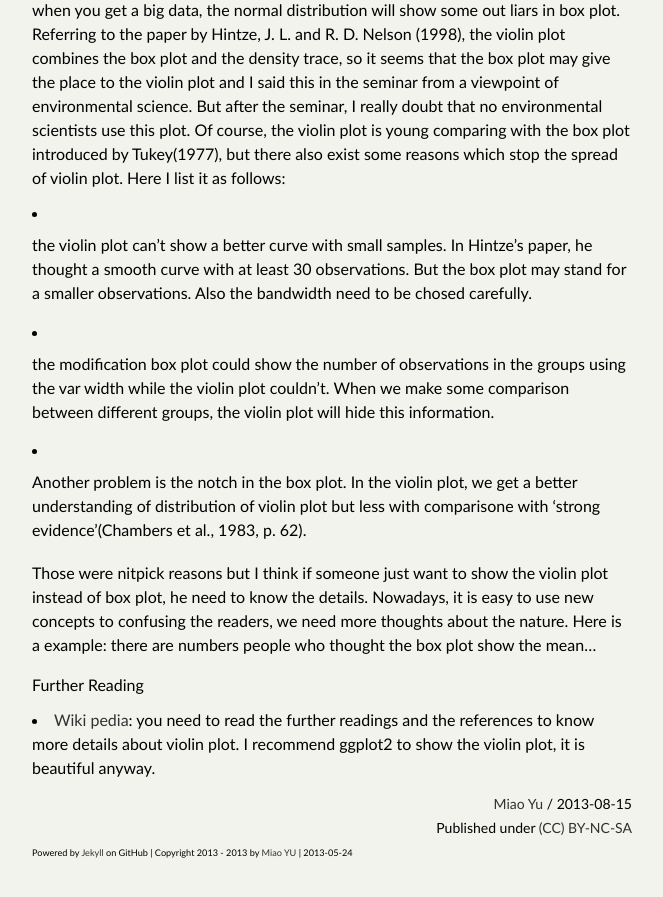
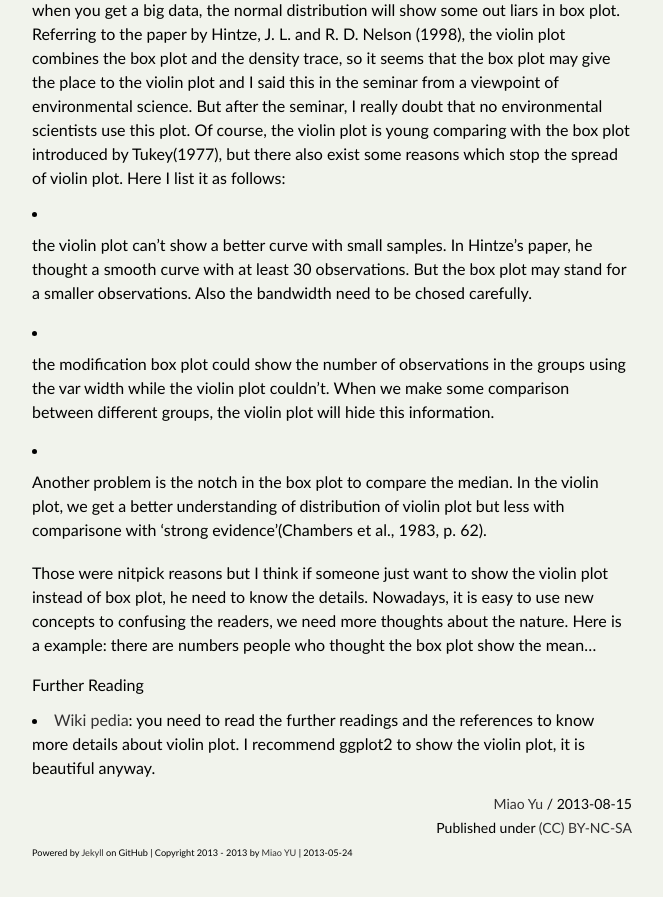
Before and after one commit to yufree/blog, a Jekyll site: the page built from _posts/2013-08-15-boxplot-vs-violinplot.md, in a window 1280 px wide and 900 px high, scrolled down 1360 px. Shown: the top 897 px of the window, without its empty margins (308-971 px from the left). Built offline with Jekyll 4.4.1, drawn with Linux system fonts in a browser that asks for light colours; some web fonts are replaced; Markdown is read by kramdown in place of the engine named in the settings; comment, search, counter and statistics services are not loaded.

Commit message:
add explanation of notch

```diff
--- a/_posts/2013-08-15-boxplot-vs-violinplot.md
+++ b/_posts/2013-08-15-boxplot-vs-violinplot.md
@@ -40,7 +40,7 @@ So obviously, the violin plot can show more information than box plot. When we p
 
 - the modification box plot could show the number of observations in the groups using the var width while the violin plot couldn't. When we make some comparison between different groups, the violin plot will hide this information.
 
-- Another problem is the notch in the box plot. In the violin plot, we get a better understanding of distribution of violin plot but less with comparisone with 'strong evidence'(Chambers et al., 1983, p. 62).
+- Another problem is the notch in the box plot to compare the median. In the violin plot, we get a better understanding of distribution of violin plot but less with comparisone with 'strong evidence'(Chambers et al., 1983, p. 62).
 
 Those were nitpick reasons but I think if someone just want to show the violin plot instead of box plot, he need to know the details. Nowadays, it is easy to use new concepts to confusing the readers, we need more thoughts about the nature. Here is a example: there are numbers people who thought the box plot show the mean...
 
```
